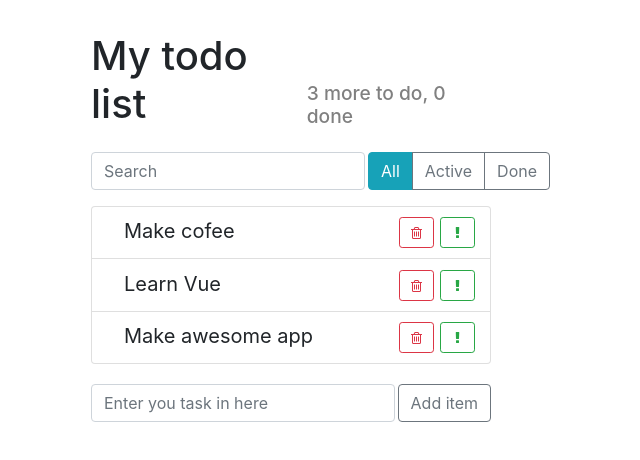
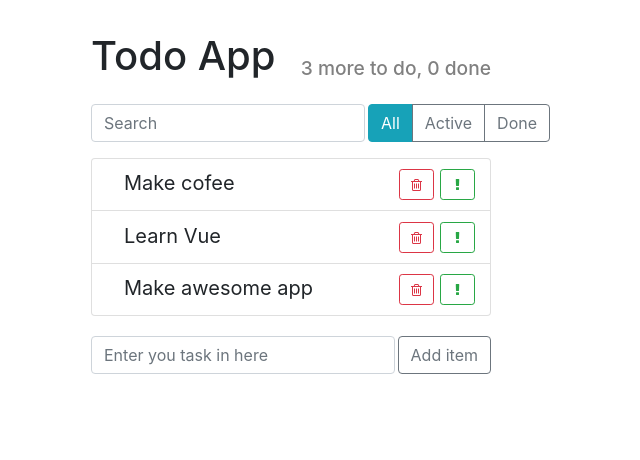
Before and after one commit to Postnov/vue-todo-list, a Vue app: page / in a window 1280 px wide. Shown: the top 460 px of the page, without its empty margins (349-989 px from the left). Built offline with nearby package versions, Linux system fonts and the light colour scheme.

Commit message:
add name app in header component

```diff
--- a/src/components/App.vue
+++ b/src/components/App.vue
@@ -1,6 +1,7 @@
 <template>
     <div class="todo-app">
-        <AppHeader />
+        <AppHeader
+            :nameApp="nameApp"/>
         <div class="top-panel d-flex">
             <SearchPanel
                 @search="searchItems"/>
@@ -29,8 +30,8 @@ import TodoList from './TodoList.vue';
 export default {
     name: 'App',
     data() {
-
         return {
+            nameApp: 'Todo App',
             maxId: 10,
             items: [
                 {label: 'Make cofee', done: false, important: false, id: 1},
--- a/src/components/AppHeader.vue
+++ b/src/components/AppHeader.vue
@@ -1,13 +1,14 @@
 <template>
     <div class="app-header d-flex">
-        <h1>My todo list</h1>
+        <h1>{{ nameApp }}</h1>
         <h2>3 more to do, 0 done</h2>
     </div>
 </template>
 
 <script>
 export default {
-    name: 'AppHeader'
+    name: 'AppHeader',
+    props: ['nameApp']
 }
 </script>
 
```
